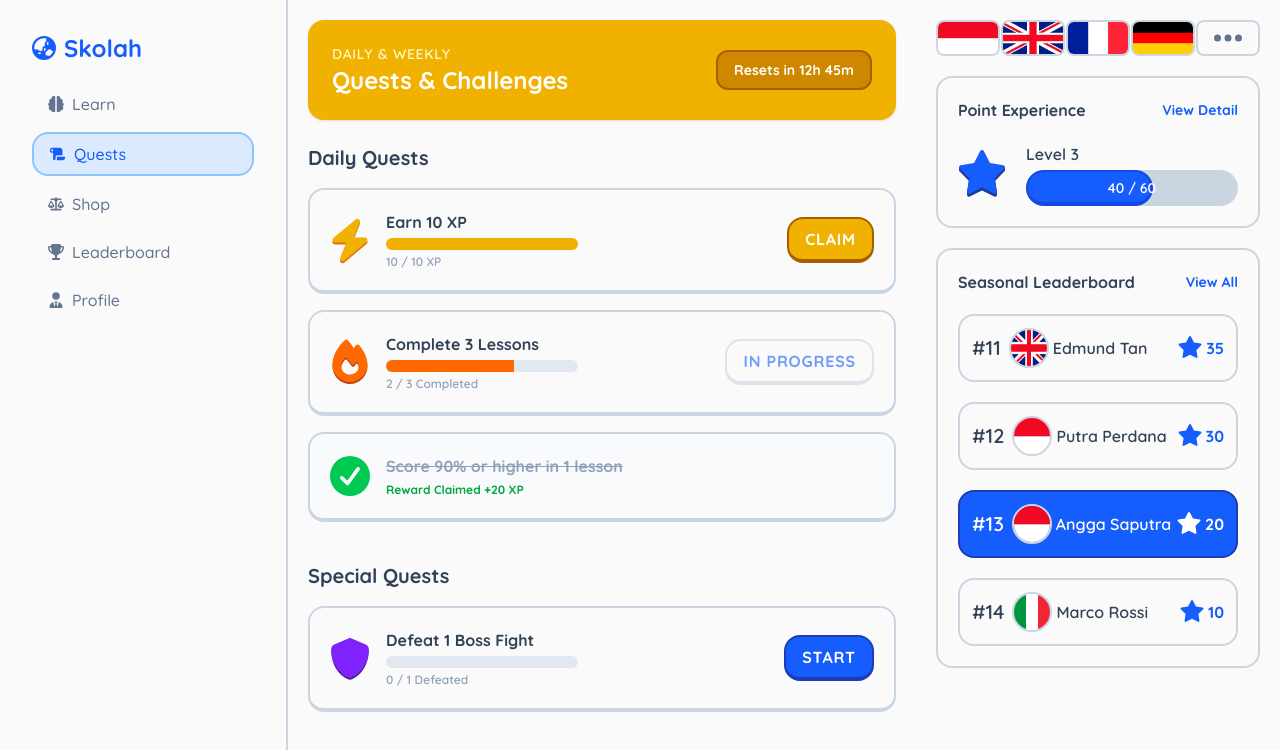
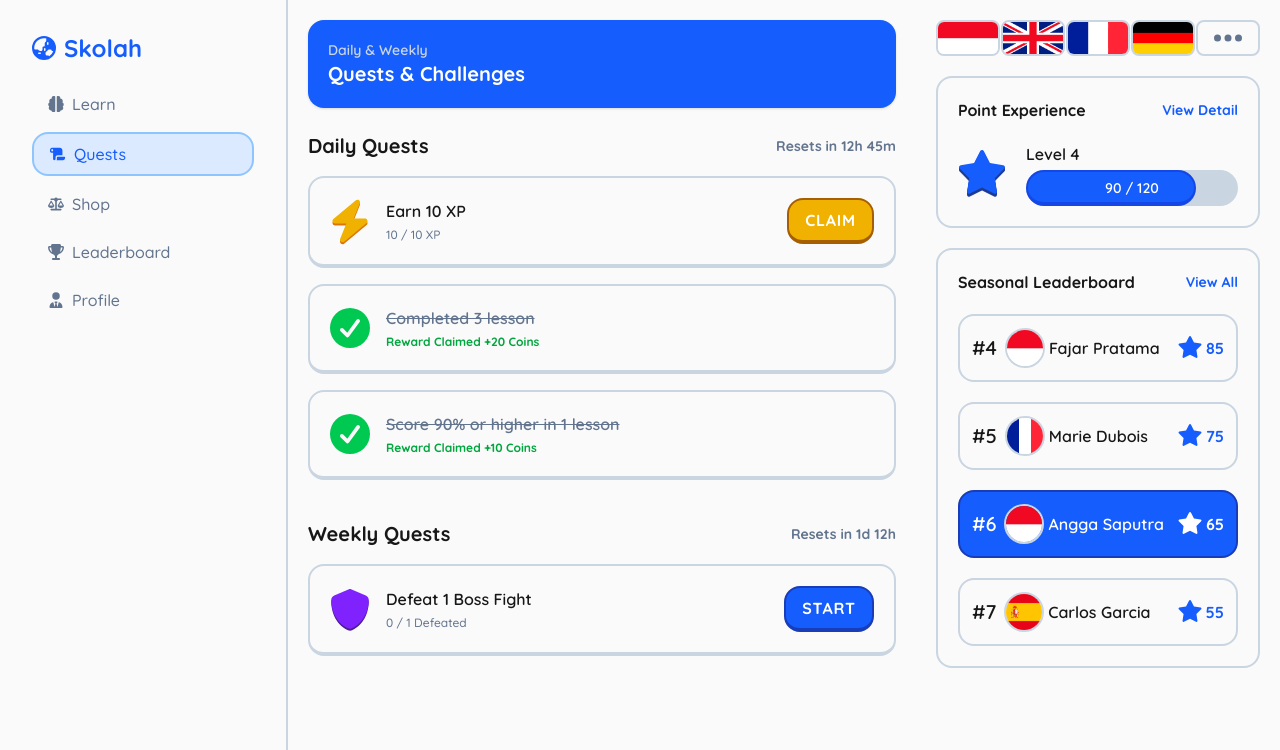
Before and after one commit to anggasaputra25/skolah, a Next.js app: page /quests in a window 1280 px wide. Shown: the top 750 px of the page. Built offline with nearby package versions, Linux system fonts and the light colour scheme.

Commit message:
feat: update QuestPage and RightPanel layout, adjust leaderboard data, and enhance styling

```diff
--- a/app/(pages)/(dashboard)/quests/page.tsx
+++ b/app/(pages)/(dashboard)/quests/page.tsx
@@ -2,7 +2,7 @@ import { RightPanel } from "@/components/layout/RightPanel";
 import Sidebar from "@/components/layout/Sidebar";
 import { BorderCard } from "@/components/ui/BorderCard";
 import { Button } from "@/components/ui/Button";
-import { faBolt, faCheckCircle, faFire, faShield } from "@fortawesome/free-solid-svg-icons";
+import { faBolt, faCheckCircle, faShield } from "@fortawesome/free-solid-svg-icons";
 import { FontAwesomeIcon } from "@fortawesome/react-fontawesome";
 
 const QuestPage = () => {
@@ -15,77 +15,62 @@ const QuestPage = () => {
             {/* Main Content Area */}
             <div className="w-full p-5 space-y-6">
                 {/* Header Section Banner */}
-                <div className="shadow p-6 rounded-2xl bg-yellow-500 text-white flex justify-between items-center sticky top-5 z-30">
-                    <div>
-                        <p className="text-yellow-100 text-sm font-semibold uppercase tracking-wider">Daily & Weekly</p>
-                        <h1 className="font-bold text-2xl">Quests & Challenges</h1>
-                    </div>
-                    <div className="bg-yellow-600 px-4 py-2 rounded-xl text-sm font-bold border-2 border-yellow-700">
-                        Resets in 12h 45m
-                    </div>
+                <div className="shadow p-5 rounded-2xl bg-blue-600">
+                    <p className="text-slate-300 text-sm font-semibold">Daily & Weekly</p>
+                    <h1 className="text-white font-bold text-xl">Quests & Challenges</h1>
                 </div>
 
                 {/* Quests List Container */}
                 <div className="space-y-4">
-                    <h2 className="text-xl font-bold text-slate-700">Daily Quests</h2>
+                    <div className="flex justify-between items-center">
+                        <h2 className="text-xl font-bold">Daily Quests</h2>
+                        <p className="text-slate-500 text-sm font-bold">Resets in 12h 45m</p>
+                    </div>
 
                     {/* Quest Item 1: Ready to Claim */}
                     <BorderCard className="flex items-center justify-between gap-4">
                         <div className="flex items-center gap-4">
                             <FontAwesomeIcon icon={faBolt} className="w-10! h-10! text-yellow-500 filter-[drop-shadow(0px_2px_0px_#d97706)]" />
                             <div className="space-y-1">
-                                <p className="font-bold text-slate-700">Earn 10 XP</p>
-                                <div className="w-48 bg-slate-200 rounded-full h-3 overflow-hidden">
-                                    <div className="bg-yellow-500 h-full w-full"></div>
-                                </div>
-                                <p className="text-xs text-slate-400 font-semibold">10 / 10 XP</p>
+                                <p className="font-semibold">Earn 10 XP</p>
+                                <p className="text-xs text-slate-500">10 / 10 XP</p>
                             </div>
                         </div>
                         <Button variant="warning" size="md">Claim</Button>
                     </BorderCard>
 
-                    {/* Quest Item 2: In Progress */}
-                    <BorderCard className="flex items-center justify-between gap-4">
-                        <div className="flex items-center gap-4">
-                            <FontAwesomeIcon icon={faFire} className="w-10! h-10! text-orange-500 filter-[drop-shadow(0px_2px_0px_#c2410c)]" />
-                            <div className="space-y-1">
-                                <p className="font-bold text-slate-700">Complete 3 Lessons</p>
-                                <div className="w-48 bg-slate-200 rounded-full h-3 overflow-hidden">
-                                    <div className="bg-orange-500 h-full w-2/3"></div>
-                                </div>
-                                <p className="text-xs text-slate-400 font-semibold">2 / 3 Completed</p>
-                            </div>
+                    {/* Quest Item 2: Completed */}
+                    <BorderCard className="flex items-center gap-4">
+                        <FontAwesomeIcon icon={faCheckCircle} className="w-10! h-10! text-green-500" />
+                        <div className="space-y-1">
+                            <p className="font-semibold text-slate-500 line-through">Completed 3 lesson</p>
+                            <p className="text-xs text-green-600 font-bold">Reward Claimed +20 Coins</p>
                         </div>
-                        <Button variant="secondary" size="md" disabled className="opacity-60 cursor-not-allowed">
-                            In Progress
-                        </Button>
                     </BorderCard>
 
                     {/* Quest Item 3: Completed */}
-                    <BorderCard className="flex items-center justify-between gap-4 bg-slate-50 border-slate-200">
-                        <div className="flex items-center gap-4">
-                            <FontAwesomeIcon icon={faCheckCircle} className="w-10! h-10! text-green-500" />
-                            <div className="space-y-1">
-                                <p className="font-bold text-slate-400 line-through">Score 90% or higher in 1 lesson</p>
-                                <p className="text-xs text-green-600 font-bold">Reward Claimed +20 XP</p>
-                            </div>
+                    <BorderCard className="flex items-center gap-4">
+                        <FontAwesomeIcon icon={faCheckCircle} className="w-10! h-10! text-green-500" />
+                        <div className="space-y-1">
+                            <p className="font-semibold text-slate-500 line-through">Score 90% or higher in 1 lesson</p>
+                            <p className="text-xs text-green-600 font-bold">Reward Claimed +10 Coins</p>
                         </div>
                     </BorderCard>
                 </div>
 
-                {/* Achievement / Special Quests Section */}
+                {/* Achievement / Weekly Quests Section */}
                 <div className="space-y-4 pt-4">
-                    <h2 className="text-xl font-bold text-slate-700">Special Quests</h2>
+                    <div className="flex justify-between items-center">
+                        <h2 className="text-xl font-bold">Weekly Quests</h2>
+                        <p className="text-slate-500 text-sm font-bold">Resets in 1d 12h</p>
+                    </div>
 
                     <BorderCard className="flex items-center justify-between gap-4">
                         <div className="flex items-center gap-4">
                             <FontAwesomeIcon icon={faShield} className="w-10! h-10! text-violet-600 filter-[drop-shadow(0px_2px_0px_#4c1d95)]" />
                             <div className="space-y-1">
-                                <p className="font-bold text-slate-700">Defeat 1 Boss Fight</p>
-                                <div className="w-48 bg-slate-200 rounded-full h-3 overflow-hidden">
-                                    <div className="bg-violet-600 h-full w-0"></div>
-                                </div>
-                                <p className="text-xs text-slate-400 font-semibold">0 / 1 Defeated</p>
+                                <p className="font-semibold">Defeat 1 Boss Fight</p>
+                                <p className="text-xs text-slate-500">0 / 1 Defeated</p>
                             </div>
                         </div>
                         <Button variant="primary" size="md">Start</Button>
--- a/components/layout/RightPanel.tsx
+++ b/components/layout/RightPanel.tsx
@@ -9,9 +9,9 @@ import Link from "next/link";
 export const RightPanel = ({target = 1}: {target?: number}) => {
     let leaderboard = LEADERBOARD;
     if (target == 1 || target == 3) {
-        leaderboard = LEADERBOARD.slice(11, 13);
+        leaderboard = LEADERBOARD.slice(4, 6);
     } else {
-        leaderboard = LEADERBOARD.slice(10, 14);
+        leaderboard = LEADERBOARD.slice(3, 7);
     }
     return (
         <div className="w-3xl">
@@ -29,7 +29,7 @@ export const RightPanel = ({target = 1}: {target?: number}) => {
 
                 {/* Level */}
                 {target != 5 &&
-                    <BorderCard className="border-b-2! space-y-5 text-slate-700">
+                    <BorderCard className="border-b-2! space-y-5">
                         <div className="flex justify-between items-center">
                             <p className="font-bold">Point Experience</p>
                             <Link href={'/profile'} className="text-blue-600 font-bold text-sm">View Detail</Link>
@@ -37,10 +37,10 @@ export const RightPanel = ({target = 1}: {target?: number}) => {
                         <div className="flex gap-5 items-center">
                             <FontAwesomeIcon icon={faStar} className="w-12! h-12! text-blue-600 filter-[drop-shadow(0px_2px_0px_#1e3a8a)_drop-shadow(0px_1px_0px_#1e40af)]" />
                             <div className="space-y-1 w-full font-semibold">
-                                <p>Level 3</p>
+                                <p>Level 4</p>
                                 <div className="relative w-full bg-slate-300 rounded-full">
-                                    <div className="absolute bg-blue-600 h-full rounded-full w-3/5 border-2 border-b-4 border-blue-700"></div>
-                                    <p className="text-white z-10 relative text-center p-2 text-sm">40 / 60</p>
+                                    <div className="absolute bg-blue-600 h-full rounded-full w-4/5 border-2 border-b-4 border-blue-700"></div>
+                                    <p className="text-white z-10 relative text-center p-2 text-sm">90 / 120</p>
                                 </div>
                             </div>
                         </div>
@@ -49,7 +49,7 @@ export const RightPanel = ({target = 1}: {target?: number}) => {
 
                 {/* Daily */}
                 {target != 2 &&
-                    <BorderCard className="border-b-2! space-y-5 text-slate-700">
+                    <BorderCard className="border-b-2! space-y-5">
                         <div className="flex justify-between items-center">
                             <p className="font-bold">Daily Quests</p>
                             <Link href={'/quests'} className="text-blue-600 font-bold text-sm">View All</Link>
@@ -66,7 +66,7 @@ export const RightPanel = ({target = 1}: {target?: number}) => {
 
                 {/* Seasonal Leaderboard */}
                 {target != 4 &&
-                    <BorderCard className="border-b-2! space-y-5 text-slate-700">
+                    <BorderCard className="border-b-2! space-y-5">
                         <div className="flex justify-between items-center">
                             <p className="font-bold">Seasonal Leaderboard</p>
                             <Link href={'/leaderboard'} className="text-blue-600 font-bold text-sm">View All</Link>
--- a/constants/leaderboard.ts
+++ b/constants/leaderboard.ts
@@ -33,9 +33,10 @@ export const LEADERBOARD: Leaderboard[] = [
     },
     {
         rank: 6,
-        name: "Min-jun Kim",
-        avatar: "/assets/flags/korea.jpeg",
+        name: "Angga Saputra",
+        avatar: "/assets/flags/indonesia.jpeg",
         score: 65,
+        isCurrentUser: true,
     },
     {
         rank: 7,
@@ -75,10 +76,9 @@ export const LEADERBOARD: Leaderboard[] = [
     },
     {
         rank: 13,
-        name: "Angga Saputra",
-        avatar: "/assets/flags/indonesia.jpeg",
+        name: "Min-jun Kim",
+        avatar: "/assets/flags/korea.jpeg",
         score: 20,
-        isCurrentUser: true,
     },
     {
         rank: 14,
```
